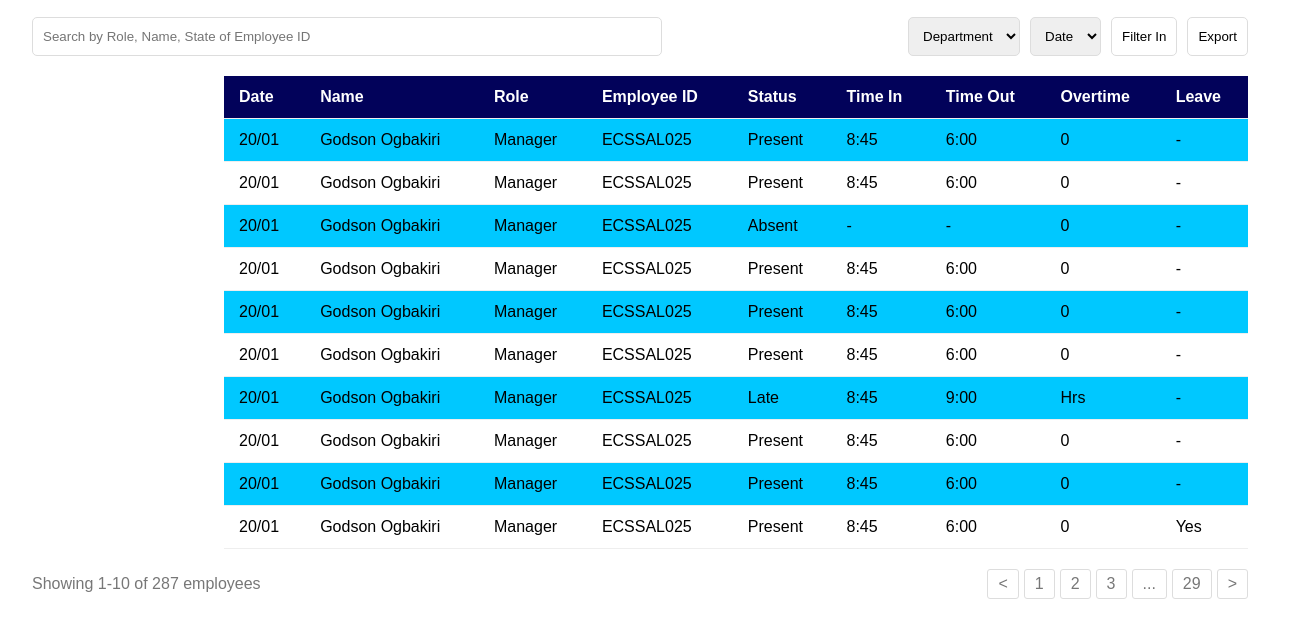
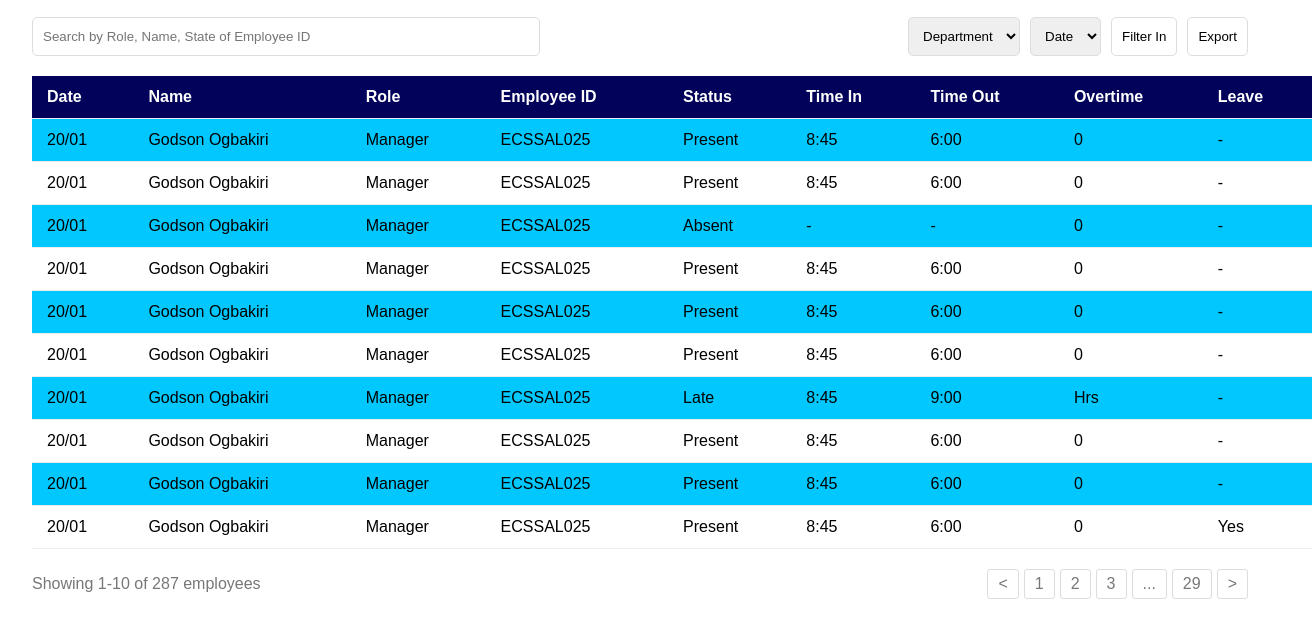
Before and after one commit to OluwaGB/PROfile, a plain HTML site: page attendance.html in a window 1280 px wide. Shown: the part 346-965 px from the top of the page, 1312 px wide, since content can reach past the window. Drawn offline with Linux system fonts and the light colour scheme; a web font is replaced by a local one.

Commit message:
Update attendance.html

```diff
--- a/attendance.html
+++ b/attendance.html
@@ -15,7 +15,7 @@
         body {
     font-family: sans-serif;
     margin: 0;
-    background-color: white; /* Light blue background */
+    background-color: white;
 }
 
 .dashboard-container {
@@ -115,7 +115,7 @@ font-size:24px;}
     padding: 10px;
     border-radius: 5px;
     border: 1px solid #ddd;
-    width: 50%;
+    width: 40%;
 }
 
 .table-options {
@@ -138,7 +138,7 @@ font-size:24px;}
 }
 
 .data-table {margin-left:auto;
-    width: 80vw;
+    width: 100vw;
     border-collapse: collapse;
 
 }
```
